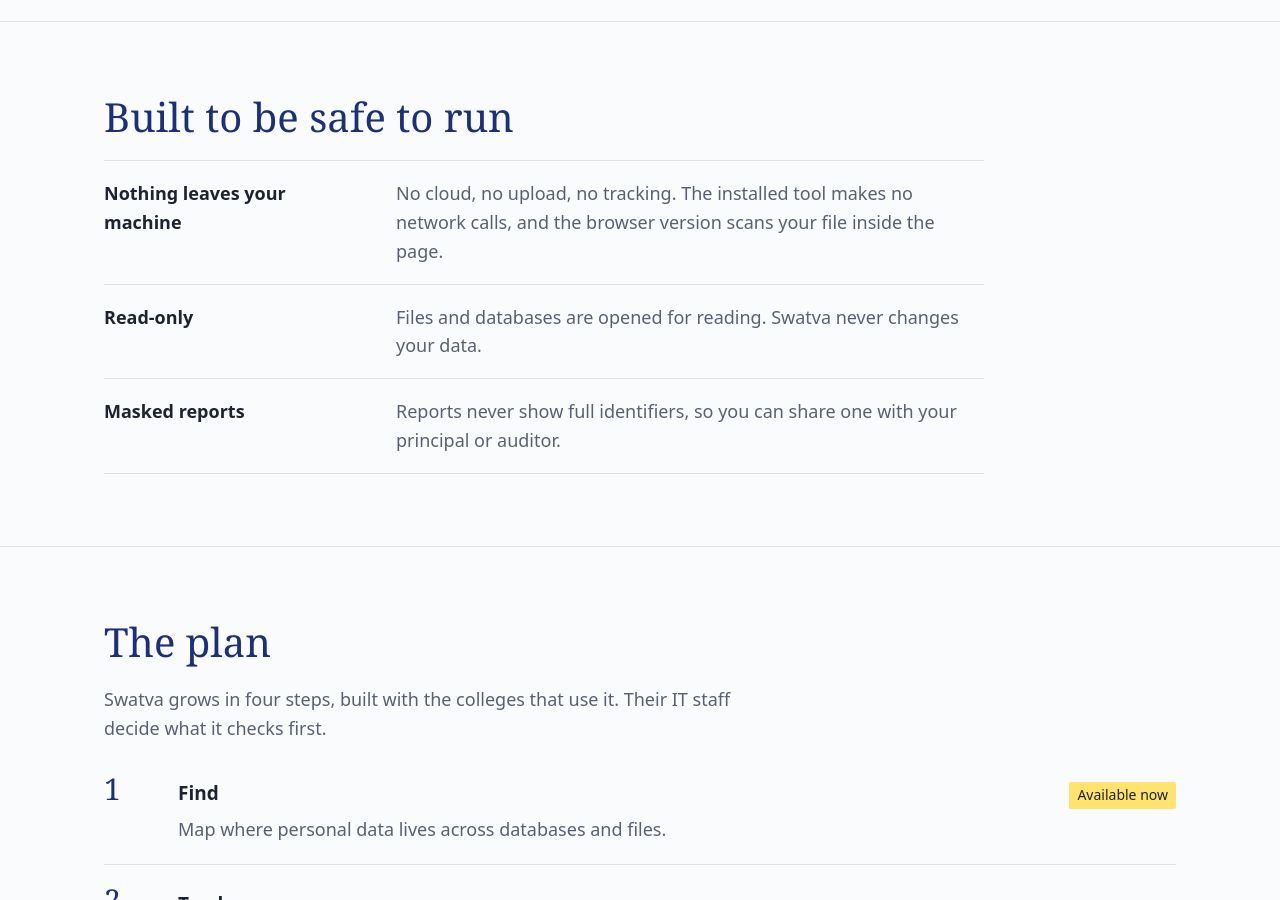
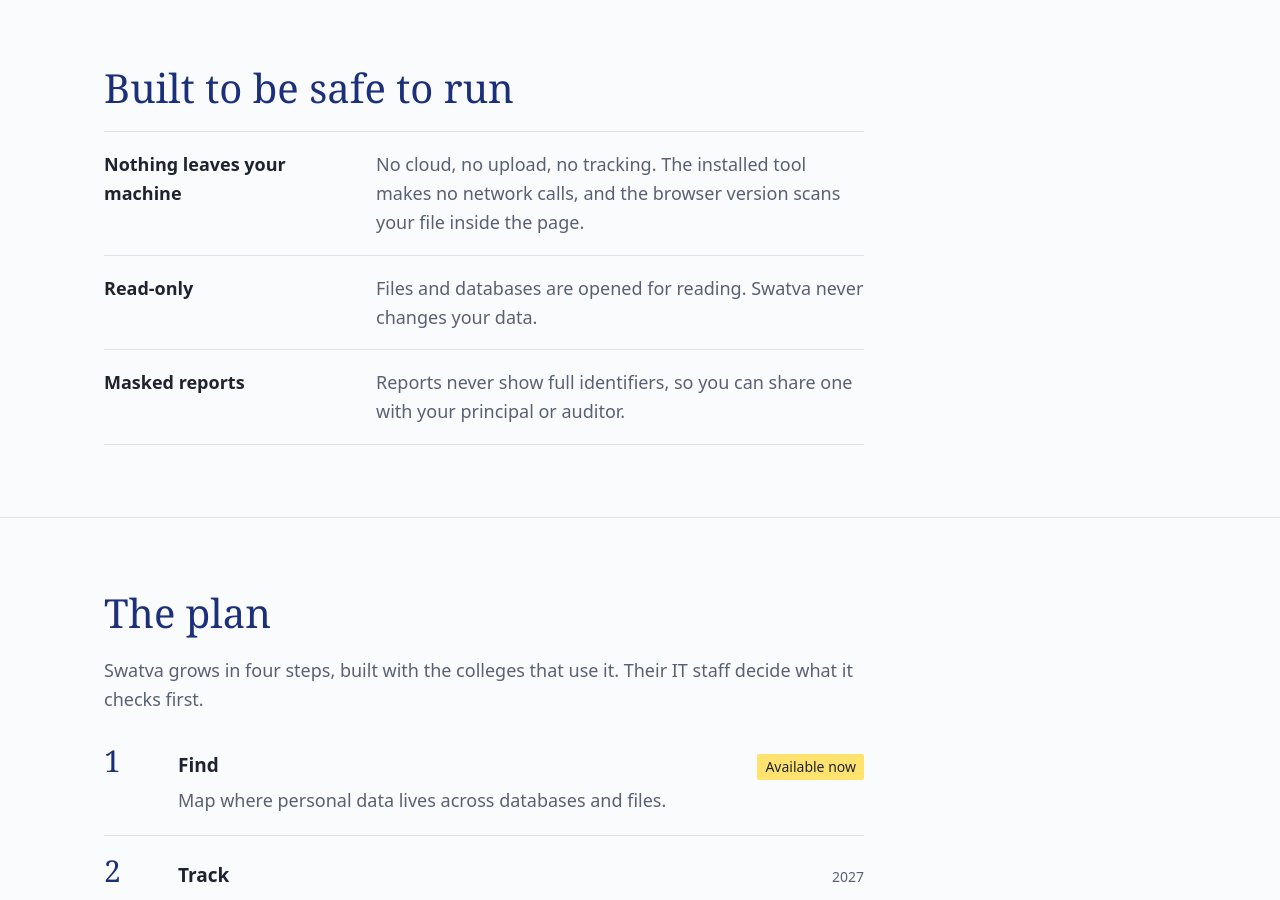
Before and after one commit to nirmalpatel008/swatva, a plain HTML site: page docs/index.html in a window 1280 px wide. Shown: the part 1900-2800 px from the top of the page. Drawn offline with Linux system fonts and the light colour scheme; a web font is replaced by a local one.

Commit message:
Make section widths uniform

```diff
--- a/docs/index.html
+++ b/docs/index.html
@@ -23,6 +23,7 @@
   --code-bg: #F0F2F7;
   --display: "Tiro Devanagari Hindi", Georgia, serif;
   --body: "Hind Vadodara", system-ui, sans-serif;
+  --measure: 760px;
   --mono: ui-monospace, "SF Mono", Menlo, Consolas, monospace;
 }
 @media (prefers-color-scheme: dark) {
@@ -70,7 +71,7 @@ h1 { font-family: var(--display); font-weight: 400; font-size: clamp(40px, 5.4vw
 .btn.plain:hover { border-color: var(--ink); }
 
 /* The register */
-.register { background: var(--sheet); border: 1px solid var(--rule); border-radius: 4px; box-shadow: 0 1px 0 var(--rule), 0 18px 40px -28px rgba(27, 47, 122, .45); position: relative; overflow: hidden; }
+.register { margin: 0; background: var(--sheet); border: 1px solid var(--rule); border-radius: 4px; box-shadow: 0 1px 0 var(--rule), 0 18px 40px -28px rgba(27, 47, 122, .45); position: relative; overflow: hidden; }
 .register::before { content: ""; position: absolute; top: 0; bottom: 0; left: 44px; width: 1.5px; background: var(--margin); }
 .reg-head { padding: 14px 18px 12px 60px; border-bottom: 1px solid var(--rule); display: flex; justify-content: space-between; gap: 12px; font-size: 14px; color: var(--muted); }
 .reg-head b { color: var(--text); font-weight: 600; }
@@ -99,7 +100,7 @@ table.reg { border-collapse: collapse; width: 100%; font-size: 14.5px; }
 section.band { padding: 72px 0; border-top: 1px solid var(--rule); }
 h2 { font-family: var(--display); font-weight: 400; font-size: clamp(30px, 3.4vw, 40px); line-height: 1.15; color: var(--ink); margin: 0 0 20px; }
 h3 { font-size: 19px; font-weight: 600; margin: 0 0 6px; }
-.prose { max-width: 66ch; }
+.prose, .ledger, .plan, .faq { max-width: var(--measure); }
 .prose p { margin: 0 0 18px; }
 
 .deadline { display: grid; grid-template-columns: minmax(0, 7fr) minmax(0, 5fr); column-gap: 72px; align-items: start; }
@@ -110,8 +111,8 @@ h3 { font-size: 19px; font-weight: 600; margin: 0 0 6px; }
 .duties { list-style: none; padding: 0; margin: 6px 0 0; border-top: 1px solid var(--ink); }
 .duties li { padding: 18px 0; border-bottom: 1px solid var(--rule); font-size: 19px; line-height: 1.4; }
 
-.ledger { margin: 8px 0 0; border-top: 1px solid var(--rule); max-width: 880px; }
-.ledger div { display: grid; grid-template-columns: minmax(0, 260px) minmax(0, 1fr); gap: 32px; padding: 18px 0; border-bottom: 1px solid var(--rule); }
+.ledger { margin: 8px 0 0; border-top: 1px solid var(--rule); }
+.ledger div { display: grid; grid-template-columns: minmax(0, 240px) minmax(0, 1fr); gap: 32px; padding: 18px 0; border-bottom: 1px solid var(--rule); }
 .ledger dt { font-weight: 600; }
 .ledger dd { margin: 0; color: var(--muted); }
 
@@ -126,7 +127,7 @@ pre { background: var(--code-bg); border-radius: 8px; padding: 20px 22px; overfl
 pre .c { color: var(--muted); }
 code { font-family: var(--mono); font-size: .88em; }
 
-.faq { margin: 8px 0 0; border-top: 1px solid var(--ink); max-width: 880px; }
+.faq { margin: 8px 0 0; border-top: 1px solid var(--ink); }
 .faq details { border-bottom: 1px solid var(--rule); }
 .faq summary { list-style: none; cursor: pointer; display: grid; grid-template-columns: minmax(0, 1fr) 24px; gap: 16px; align-items: baseline; padding: 18px 0; font-weight: 600; }
 .faq summary::-webkit-details-marker { display: none; }
```
